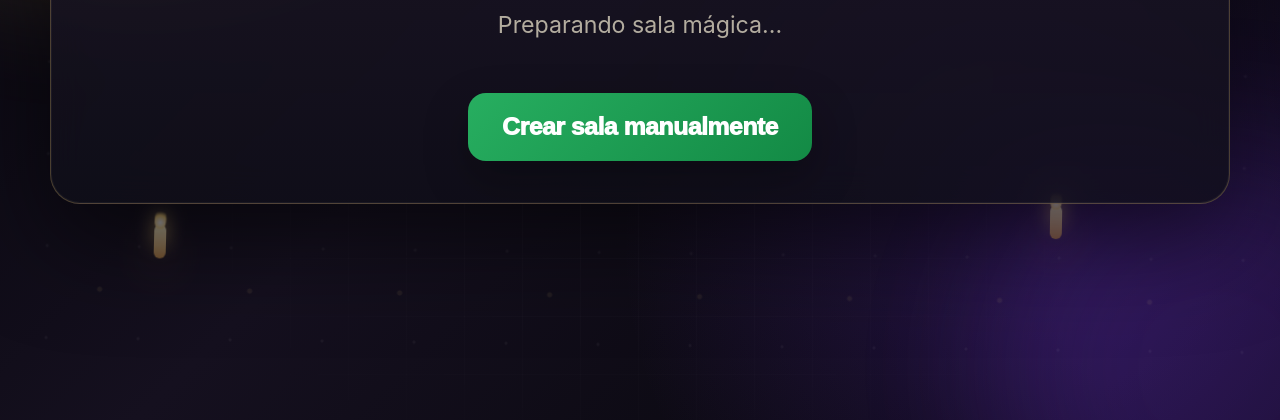
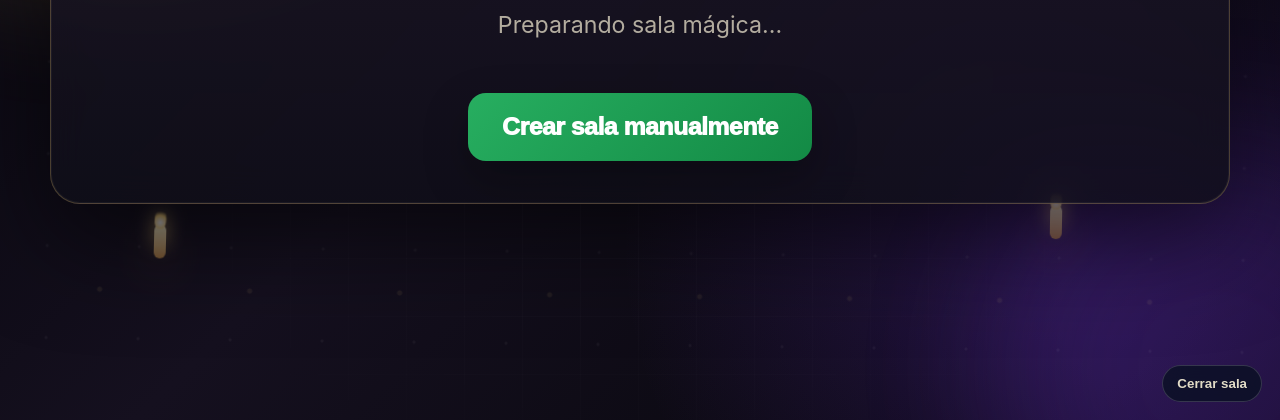
Before and after one commit to ChronosBVRX/jackbox-magico, a plain HTML site: page public/tv/index.html in a window 1280 px wide. Shown: the part 380-800 px from the top of the page. Drawn offline with Linux system fonts and the light colour scheme; no server answers.

Commit message:
Load room lifecycle TV script

```diff
--- a/public/tv/index.html
+++ b/public/tv/index.html
@@ -122,5 +122,6 @@
   <script src="/assets/js/patronus-tv.js?v=patronus-1"></script>
   <script src="/assets/js/copa-final-tv.js?v=copa-final-1"></script>
   <script src="/assets/js/story-tv-overlay.js?v=story-1"></script>
+  <script src="/assets/js/room-lifecycle-tv.js?v=lifecycle-1"></script>
 </body>
 </html>
```
